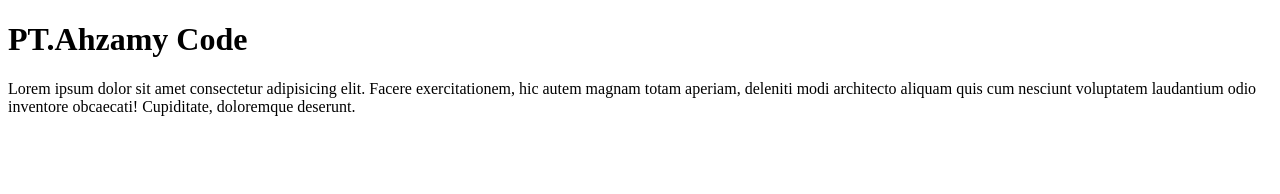
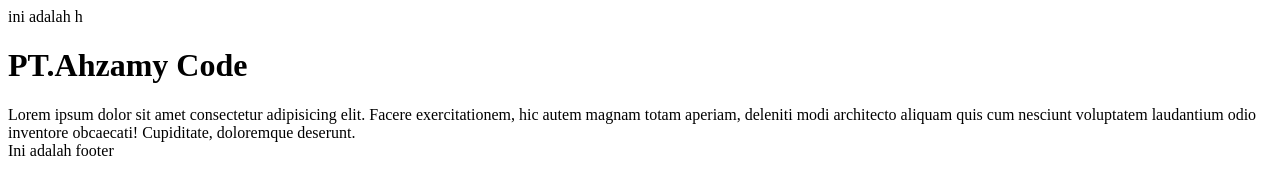
Before and after one commit to KVyll/CompanyProfileAc, a plain HTML site: page index.html in a window 1280 px wide. Drawn offline with Linux system fonts and the light colour scheme.

Commit message:
menambahkan hader dan footer

```diff
--- a/index.html
+++ b/index.html
@@ -7,8 +7,12 @@
 </head>
 <body>
 
+   <header>ini adalah h</header>
+
    <h1>PT.Ahzamy Code</h1>
    <div>Lorem ipsum dolor sit amet consectetur adipisicing elit. Facere exercitationem, hic autem magnam totam aperiam, deleniti modi architecto aliquam quis cum nesciunt voluptatem laudantium odio inventore obcaecati! Cupiditate, doloremque deserunt.</div>
 
+   <footer>Ini adalah footer</footer>
+
 </body>
 </html>
```
